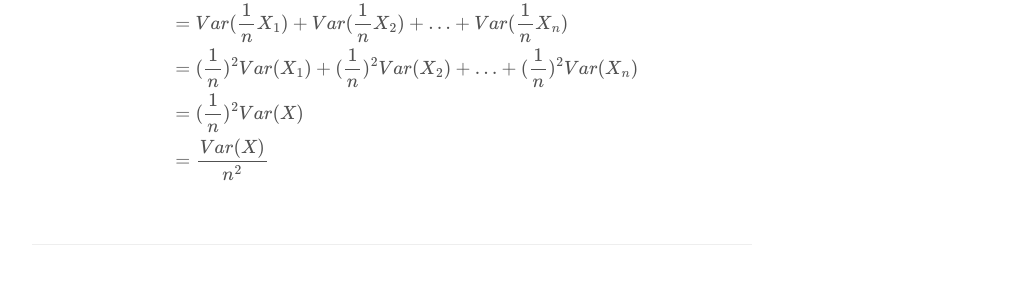
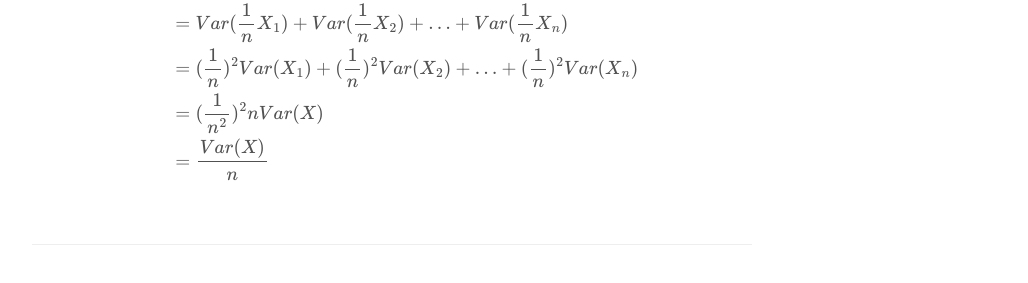
Before and after one commit to seokhoonj/seokhoonj.github.io, a Jekyll site: the page built from _posts/Etc/2018-10-15-Etc-study.md, in a window 1280 px wide and 900 px high, scrolled down 1363 px. Shown: the part 334-617 px from the top of the window, without its empty margins (248-1276 px from the left). Built offline with Jekyll 4.4.1, drawn with Linux system fonts in a browser that asks for light colours; nearby versions of some CDN libraries; formulas are drawn with MathJax 3; comment, search, counter and statistics services are not loaded; some of the changed text lies outside the part shown.

Commit message:
add _posts

```diff
--- a/_posts/Etc/2018-10-15-Etc-study.md
+++ b/_posts/Etc/2018-10-15-Etc-study.md
@@ -64,6 +64,6 @@ Mean-Variance Portfolio Theory
 \\\\ & = Var(\frac{X\_1 + X\_2 + \ldots + X\_n}{n})
 \\\\ & = Var(\frac{1}{n}X\_1) + Var(\frac{1}{n}X\_2) + \ldots + Var(\frac{1}{n}X\_n)
 \\\\ & = (\frac{1}{n})^2Var(X\_1) + (\frac{1}{n})^2Var(X\_2) + \ldots + (\frac{1}{n})^2Var(X\_n)
-\\\\ & = (\frac{1}{n})^2Var(X)
-\\\\ & = \frac{Var(X)}{n^2}
+\\\\ & = (\frac{1}{n^2})^2 nVar(X)
+\\\\ & = \frac{Var(X)}{n}
 \end{align} \\)
```
